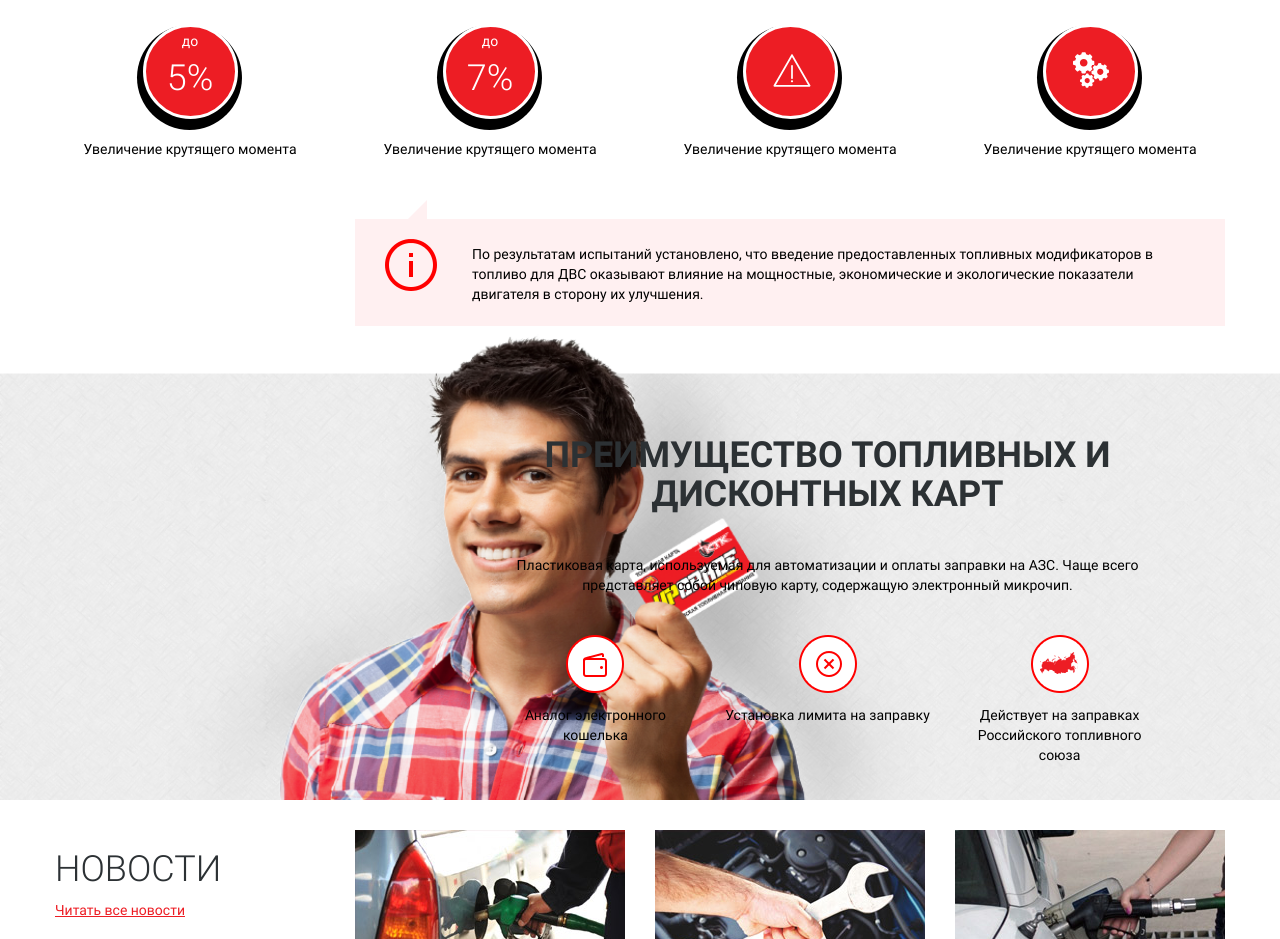
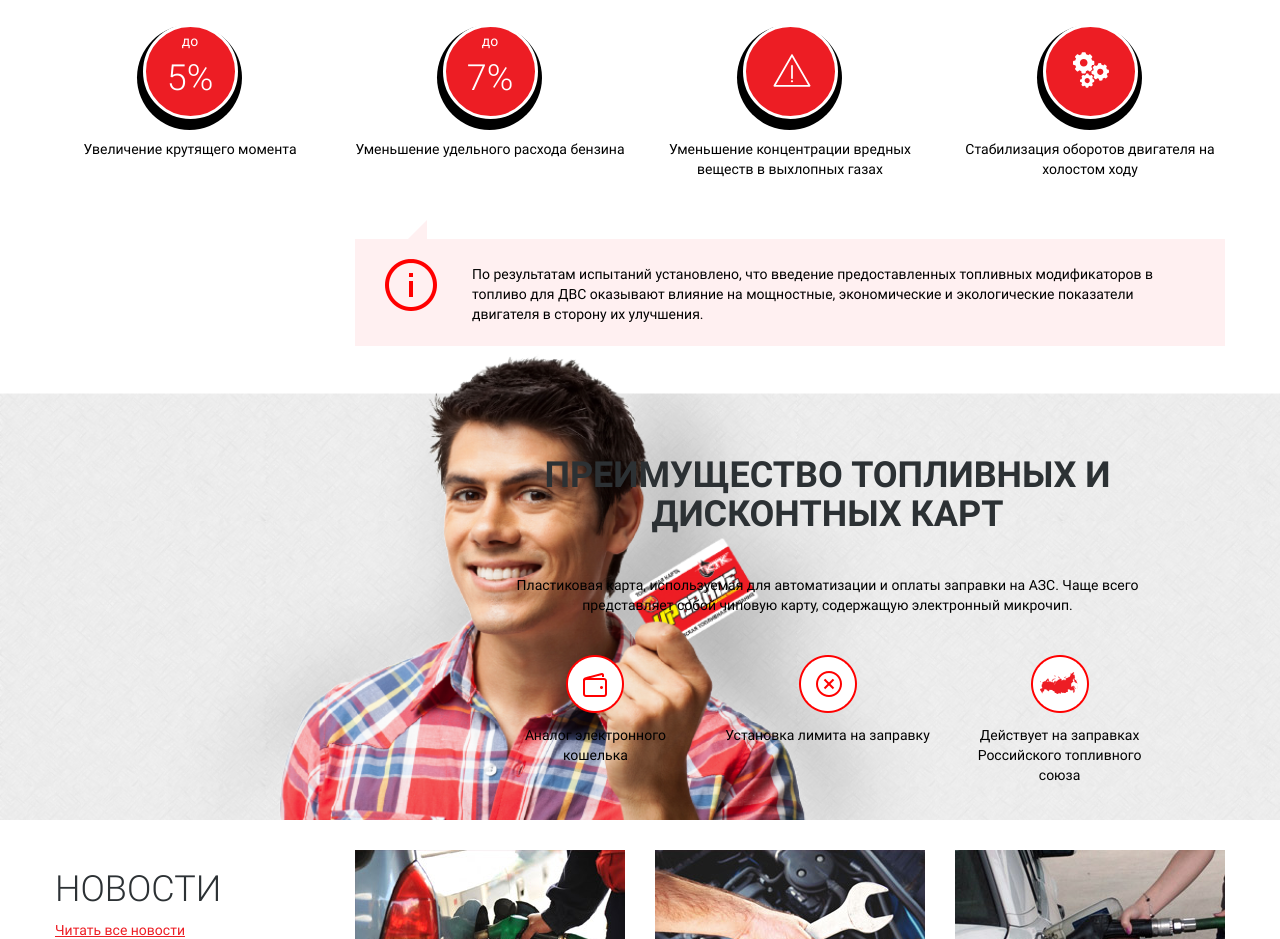
Before and after one commit to AlexMak15/GasStationKTK, a plain HTML site: page src/index.html in a window 1280 px wide. Shown: the part 1620-2559 px from the top of the page. Drawn offline with nearby package versions, Linux system fonts and the light colour scheme; files whose address does not match are found by name.

Commit message:
'commit'

```diff
--- a/src/index.html
+++ b/src/index.html
@@ -254,7 +254,7 @@
                         </div>
                         <div class="kind-gass-circle-2"></div>
                       </div>
-                      <h3 class="tab-kind-gass-title">Увеличение крутящего момента </h3>
+                      <h3 class="tab-kind-gass-title">Уменьшение удельного расхода бензина</h3>
                     </div>
                   </div>
                   <div class="col-md-4 col-sm-8">
@@ -265,7 +265,7 @@
                         </div>
                         <div class="kind-gass-circle-2"></div>
                       </div>
-                      <h3 class="tab-kind-gass-title">Увеличение крутящего момента </h3>
+                      <h3 class="tab-kind-gass-title">Уменьшение концентрации вредных веществ в выхлопных газах</h3>
                     </div>
                   </div>
                   <div class="col-md-4 col-sm-8">
@@ -276,7 +276,7 @@
                         </div>
                         <div class="kind-gass-circle-2"></div>
                       </div>
-                      <h3 class="tab-kind-gass-title">Увеличение крутящего момента </h3>
+                      <h3 class="tab-kind-gass-title">Стабилизация оборотов двигателя на холостом ходу</h3>
                     </div>
                   </div>
                   </div>
@@ -470,7 +470,7 @@
               <div class="cont-soc-icon">
                 <a href="#" class="footer-soc-icon">
                                 <svg version="1.1" id="vk" xmlns="http://www.w3.org/2000/svg" xmlns:xlink="http://www.w3.org/1999/xlink" x="0px" y="0px"
-                   width="20px" height="31px" viewBox="0 0 430.113 430.114" style="enable-background:new 0 0 430.113 430.114;"
+                   width="22px" height="33px" viewBox="0 0 430.113 430.114" style="enable-background:new 0 0 430.113 430.114;"
                    xml:space="preserve">
                 <g>
                   <path   id="facebk" d="M158.081,83.3c0,10.839,0,59.218,0,59.218h-43.385v72.412h43.385v215.183h89.122V214.936h59.805
```
